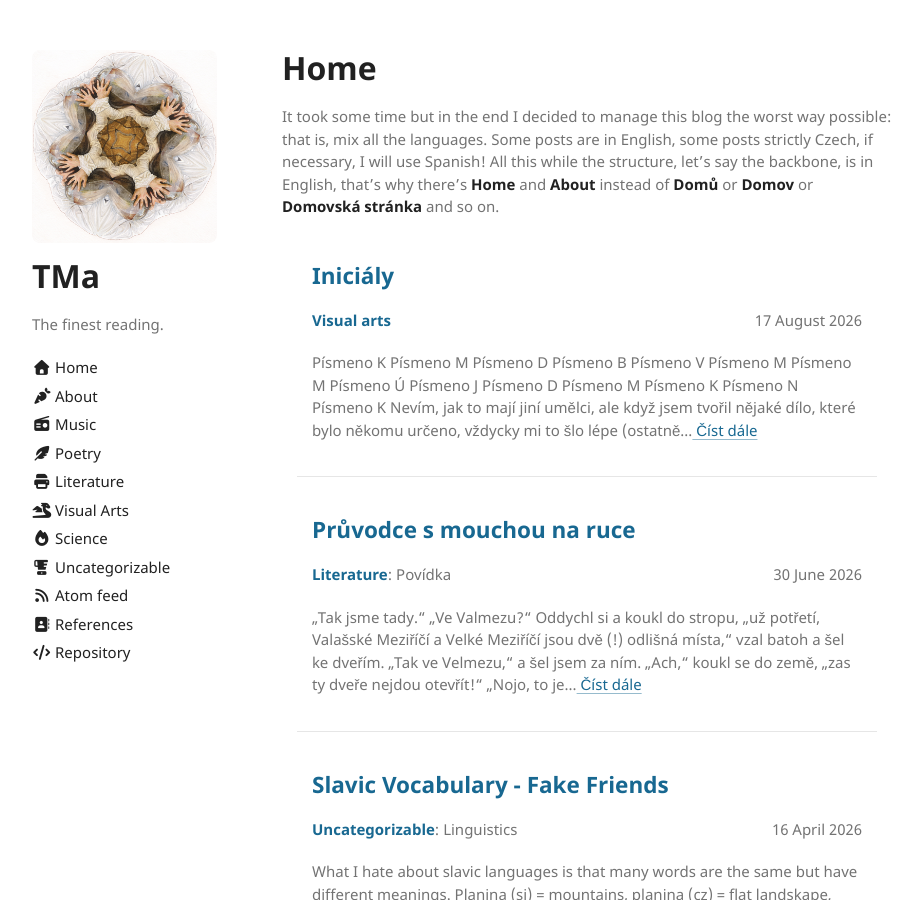
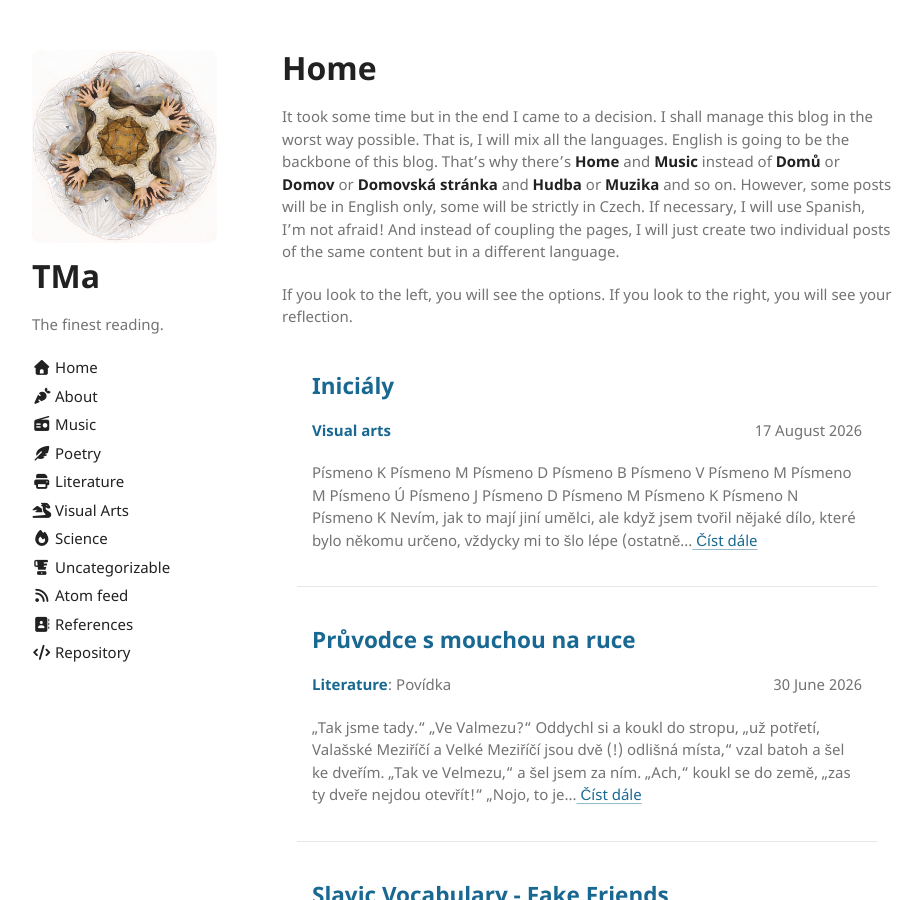
Before and after one commit to thefallofjohannm/thefallofjohannm.github.io, a Jekyll site: the page built from pages/index.md, in a window 1280 px wide and 900 px high. Shown: the whole window, without its empty margins (178-1100 px from the left). Built offline with Jekyll 4.4.1, drawn with Linux system fonts in a browser that asks for light colours.

Commit message:
new home text

```diff
--- a/pages/index.md
+++ b/pages/index.md
@@ -5,9 +5,22 @@ permalink: /
 
 # Home
 
-It took some time but in the end I decided to manage this blog the worst way possible: that is, mix all the languages.
-Some posts are in English, some posts strictly Czech, if necessary, I will use Spanish! All this while the structure,
-let's say the backbone, is in English, that's why there's __Home__ and __About__ instead of __Domů__ or __Domov__ or
-__Domovská stránka__ and so on.
+It took some time but in the end
+I came to a decision. I shall manage this blog in
+the worst way possible.
+That is, I will mix all the languages.
+English is going to be the backbone of this blog.
+That's why there's __Home__ and __Music__ instead of
+__Domů__ or __Domov__ or
+__Domovská stránka__ and __Hudba__ or __Muzika__ and so on.
+However,
+some posts will be in English only, some will be strictly in Czech.
+If necessary, I will use Spanish, I'm not afraid!
+And instead of coupling the pages,
+I will just create two individual posts of the same content
+but in a different language.
+
+If you look to the left, you will see the options. If you look to the right, you will see your reflection.
+
 
 {% include blog-roll.html %}
```
